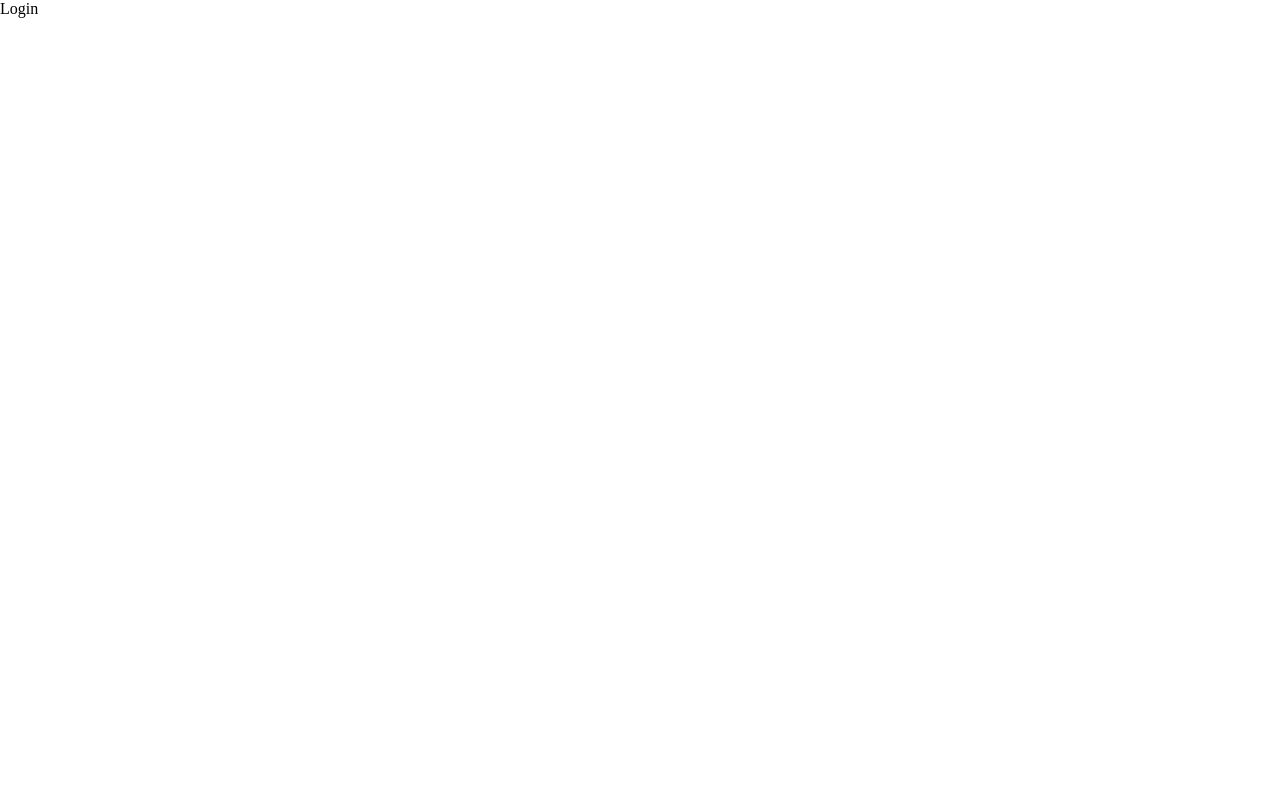
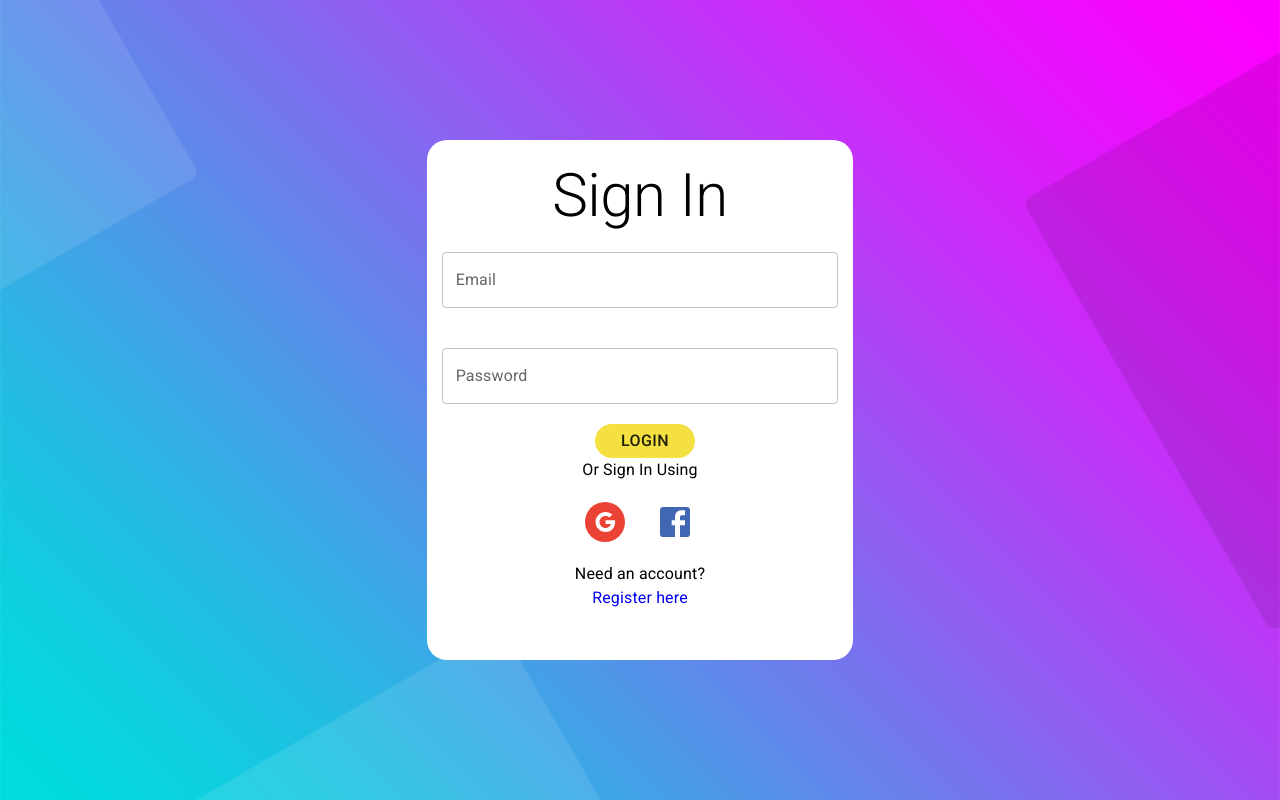
Before and after one commit to whatislove-zh/blog-big-bang, a React (Create React App) app: page /login in a window 1280 px wide. Built offline with nearby package versions, Linux system fonts and the light colour scheme.

Commit message:
add login and register forms

```diff
--- a/src/pages/Login.jsx
+++ b/src/pages/Login.jsx
@@ -1,7 +1,72 @@
-import React from 'react'
+import { Box, Grid, IconButton, TextField, Typography } from "@mui/material";
+import React from "react";
+import bg from "../Assets/bg.jpg";
+import { StyledButton } from "../components/StyledButton";
+import FacebookIcon from "@mui/icons-material/Facebook";
+import GoogleIcon from "@mui/icons-material/Google";
+
+import { Link } from "react-router-dom";
+
+const styleInput = { m: "20px", width: "calc(100% - 30px)" };
 
 export const Login = () => {
   return (
-    <div>Login</div>
-  )
-}
+    <Grid
+      container
+      sx={{
+        background: `url(${bg})`,
+        backgroundSize: "cover",
+        backgroundRepeat: "no-repeat",
+        backgroundPosition: "center",
+
+        minHeight: "100vh",
+        display: "flex",
+        justifyContent: "center",
+        alignItems: "center",
+      }}
+    >
+      <Grid
+        item
+        xs={10}
+        sm={10}
+        md={6}
+        lg={4}
+        component="form"
+        sx={{
+          display: "flex",
+          flexDirection: "column",
+          alignItems: "center",
+          background: "#ffffff",
+          borderRadius: "20px",
+        }}
+      >
+        <Typography variant="h2" sx={{ mt: "20px" }}>
+          Sign In
+        </Typography>
+        <TextField sx={styleInput} label="Email" variant="outlined" />
+        <TextField sx={styleInput} label="Password" variant="outlined" />
+        <StyledButton type="submit" title="Login" sx={{ my: "20px" }} />
+        <Typography variant="body1">Or Sign In Using</Typography>
+        <Box sx={{ m: "20px" }}>
+          <IconButton
+            sx={{
+              background: "rgb(234, 67, 53)",
+              "&:hover, &.Mui-focusVisible": {
+                backgroundColor: "rgb(234, 67, 53)",
+              },
+            }}
+          >
+            <GoogleIcon sx={{ color: "#ffffff" }} />
+          </IconButton>
+          <IconButton sx={{ p: 0, ml: "30px" }}>
+            <FacebookIcon sx={{ color: "#4267B2", fontSize: "40px" }} />
+          </IconButton>
+        </Box>
+        <Typography>Need an account? </Typography>
+        <Link to="/sign-up" style={{ textDecoration: "none",marginBottom:"50px" }}>
+          <Typography>Register here</Typography>
+        </Link>
+      </Grid>
+    </Grid>
+  );
+};
--- a/src/pages/Registration.jsx
+++ b/src/pages/Registration.jsx
@@ -1,7 +1,73 @@
-import React from 'react'
+import { Box, Grid, IconButton, TextField, Typography } from "@mui/material";
+import React from "react";
+import bg from "../Assets/bg.jpg";
+import { StyledButton } from "../components/StyledButton";
+import FacebookIcon from "@mui/icons-material/Facebook";
+import GoogleIcon from "@mui/icons-material/Google";
+
+import { Link } from "react-router-dom";
+
+const styleInput = { m: "20px", width: "calc(100% - 30px)" };
 
 export const Registration = () => {
   return (
-    <div>Registration</div>
-  )
-}
+    <Grid
+      container
+      sx={{
+        background: `url(${bg})`,
+        backgroundSize: "cover",
+        backgroundRepeat: "no-repeat",
+        backgroundPosition: "center",
+
+        minHeight: "100vh",
+        display: "flex",
+        justifyContent: "center",
+        alignItems: "center",
+      }}
+    >
+      <Grid
+        item
+        xs={10}
+        sm={10}
+        md={6}
+        lg={4}
+        component="form"
+        sx={{
+          display: "flex",
+          flexDirection: "column",
+          alignItems: "center",
+          background: "#ffffff",
+          borderRadius: "20px",
+        }}
+      >
+        <Typography variant="h2" sx={{ mt: "20px" }}>
+          Sign Up
+        </Typography>
+        <TextField sx={styleInput} label="Username" variant="outlined" />
+        <TextField sx={styleInput} label="Email" variant="outlined" />
+        <TextField sx={styleInput} label="Password" variant="outlined" />
+        <StyledButton type="submit" title="Sign Up" sx={{ my: "20px" }} />
+        <Typography variant="body1">Or Sign Up Using</Typography>
+        <Box sx={{ m: "20px" }}>
+          <IconButton
+            sx={{
+              background: "rgb(234, 67, 53)",
+              "&:hover, &.Mui-focusVisible": {
+                backgroundColor: "rgb(234, 67, 53)",
+              },
+            }}
+          >
+            <GoogleIcon sx={{ color: "#ffffff" }} />
+          </IconButton>
+          <IconButton sx={{ p: 0, ml: "30px" }}>
+            <FacebookIcon sx={{ color: "#4267B2", fontSize: "40px" }} />
+          </IconButton>
+        </Box>
+        <Typography>Already have an account </Typography>
+        <Link to="/login" style={{ textDecoration: "none", marginBottom:"50px" }}>
+          <Typography>Login here</Typography>
+        </Link>
+      </Grid>
+    </Grid>
+  );
+};
```
Also changed, not shown: src/Assets/bg.jpg (added).
